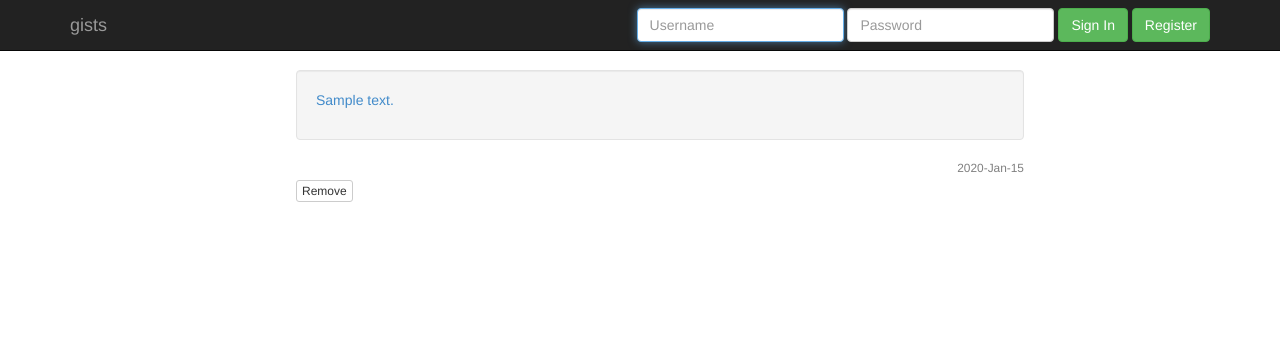
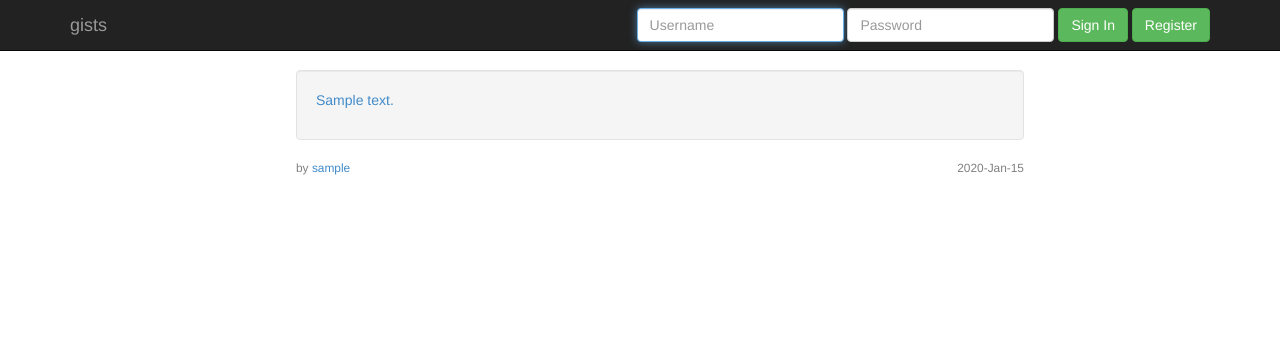
Before and after one commit to solomonchild/py_gist_clone, a Django app: page / in a window 1280 px wide. Shown: the top 353 px of the page. Run offline with Django 3.2, Linux system fonts and the light colour scheme; tables that the repository leaves empty hold one stand-in row (values such as "Sample post"); some libraries are stand-ins or nearby versions.

Commit message:
#3: Link to profile from gist index, remove based on priveleges

```diff
--- a/gist2/templates/gists/index.html
+++ b/gist2/templates/gists/index.html
@@ -7,8 +7,12 @@
     <li>
       <a href="{% url 'detail_gist' gist.id %}"><div class="well">{{ gist.text|linebreaks|truncatewords:20 }}</div></a>
       <span disabled class="gray small pull-right"> {{ gist.pub_date | date:'Y-M-d' }} </span>
+      <span disabled class="gray small pull-left"> by <a href="{% url 'detail_user' pk=gist.user.id %}">{{ gist.user }}</a> </span>
       <br>
+      <br>
+      {% if request.user.is_superuser or gist.user.id == request.user.id %}
       <button type="button" class="btn btn-xs btn-default">Remove</button>
+      {% endif %}
     </li>
     {% endfor %}
     </ul>
```
